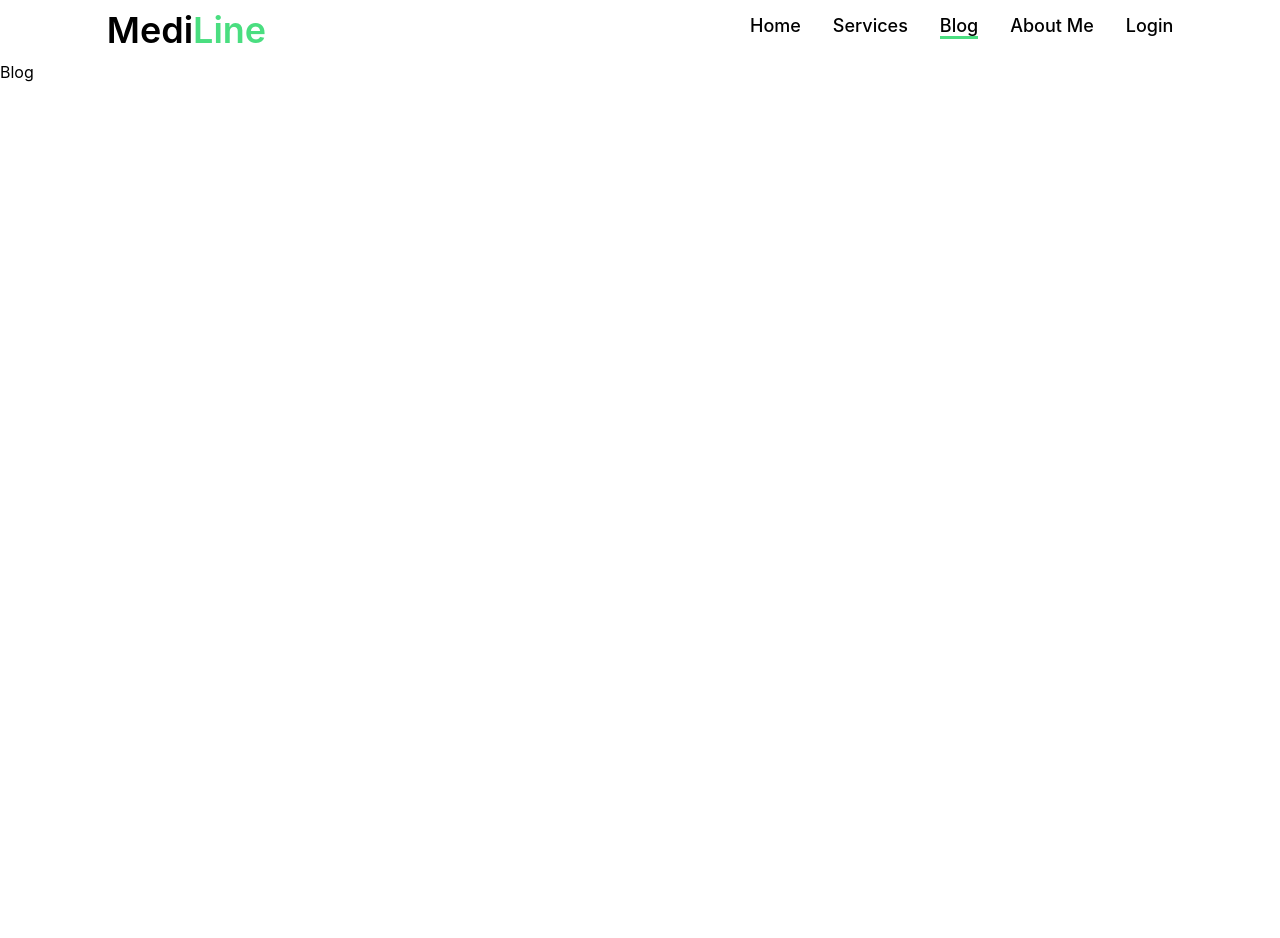
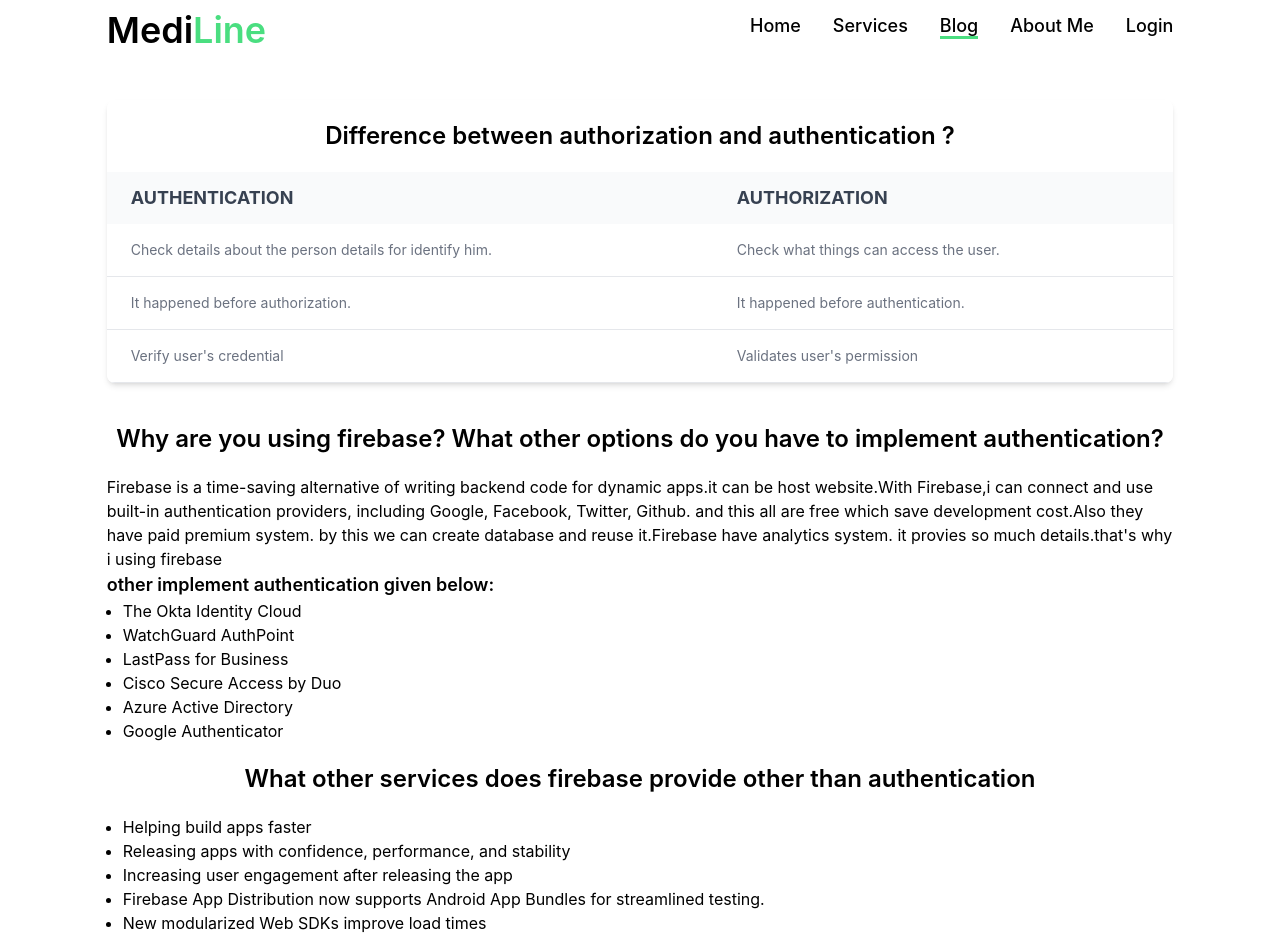
Before and after one commit to Rahad-khan/mediline, a React (Create React App) app: page /blog in a window 1280 px wide. Shown: the top 938 px of the page. Before the commit the page ends 800 px from the top, so only its background shows below. Built offline with nearby package versions, Linux system fonts and the light colour scheme; no server answers.

Commit message:
Q and ans done

```diff
--- a/src/components/Blog/Blog.js
+++ b/src/components/Blog/Blog.js
@@ -1,11 +1,72 @@
-import React from 'react';
+import React from "react";
 
 const Blog = () => {
-    return (
-        <div>
-            <h1>Blog</h1>
-        </div>
-    );
+  return (
+    <div className="md:w-5/6 mx-auto">
+      <div class="relative overflow-x-auto shadow-md sm:rounded-lg my-10">
+        <h1 className="text-center text-2xl font-semibold my-5">
+          Difference between authorization and authentication ?
+        </h1>
+        <table class="w-full text-sm text-left text-gray-500">
+          <thead class="text-lg text-gray-700 uppercase bg-gray-50">
+            <tr>
+              <th scope="col" class="px-6 py-3">
+                Authentication
+              </th>
+              <th scope="col" class="px-6 py-3">
+                Authorization
+              </th>
+            </tr>
+          </thead>
+          <tbody>
+            <tr class="bg-white border-b  hover:bg-gray-50">
+              <td class="px-6 py-4">
+                Check details about the person details for identify him.
+              </td>
+              <td class="px-6 py-4">Check what things can access the user.</td>
+            </tr>
+            <tr class="bg-white border-b  hover:bg-gray-50">
+              <td class="px-6 py-4">It happened before authorization.</td>
+              <td class="px-6 py-4">It happened before authentication.</td>
+            </tr>
+            <tr class="bg-white border-b  hover:bg-gray-50">
+              <td class="px-6 py-4">Verify user's credential</td>
+              <td class="px-6 py-4">Validates user's permission</td>
+            </tr>
+          </tbody>
+        </table>
+      </div>
+      <div>
+      <h1 className="text-center text-2xl font-semibold my-5">
+      Why are you using firebase? What other options do you have to implement authentication?
+        </h1>
+        <p>Firebase is a time-saving alternative of writing backend code for dynamic apps.it can be host website.With Firebase,i can connect and use built-in authentication providers, including Google, Facebook, Twitter, Github. and this all are free which save development cost.Also they have paid premium system. by this we can create database and reuse it.Firebase have analytics system. it provies so much details.that's why i using firebase</p>
+        <h1 className="text-lg font-semibold">other implement authentication given below: </h1>
+        <ul className="ml-4 list-disc">
+            <li>The Okta Identity Cloud</li>
+            <li>WatchGuard AuthPoint</li>
+            <li>LastPass for Business</li>
+            <li>Cisco Secure Access by Duo</li>
+            <li>Azure Active Directory</li>
+            <li>Google Authenticator</li>
+        </ul>
+      </div>
+      <div className="mb-10">
+      <h1 className="text-center text-2xl font-semibold my-5">
+      What other services does firebase provide other than authentication
+        </h1>
+        <ul className="ml-4 list-disc">
+            <li>Helping build apps faster</li>
+            <li>Releasing apps with confidence, performance, and stability</li>
+            <li>Increasing user engagement after releasing the app </li>
+            <li>Firebase App Distribution now supports Android App Bundles for streamlined testing.</li>
+            <li>New modularized Web SDKs improve load times</li>
+            <li>Strengthening app security with App Check.</li>
+            <li>Remote Configuration</li>
+        </ul>
+      </div>
+    </div>
+  );
 };
 
 export default Blog;
```
